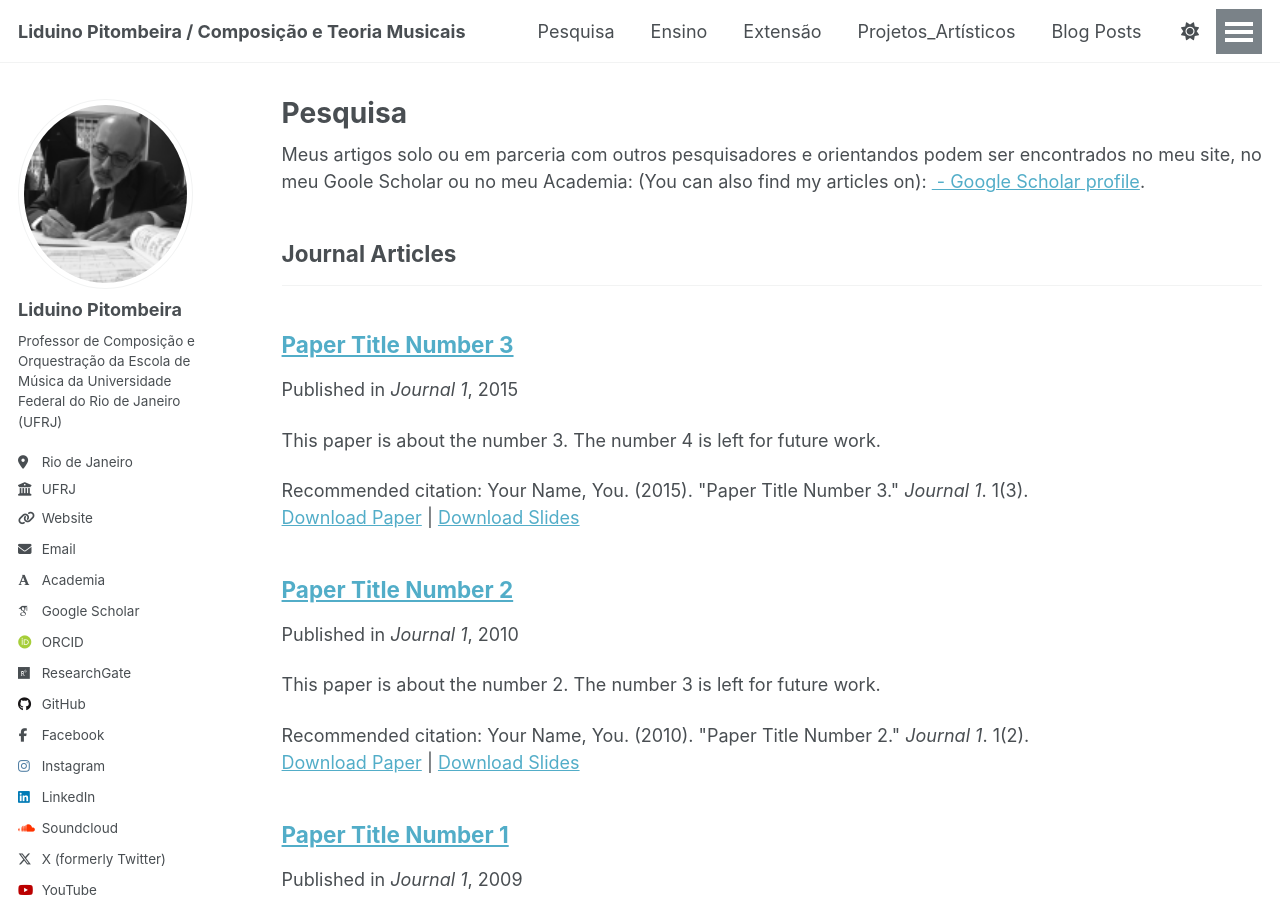
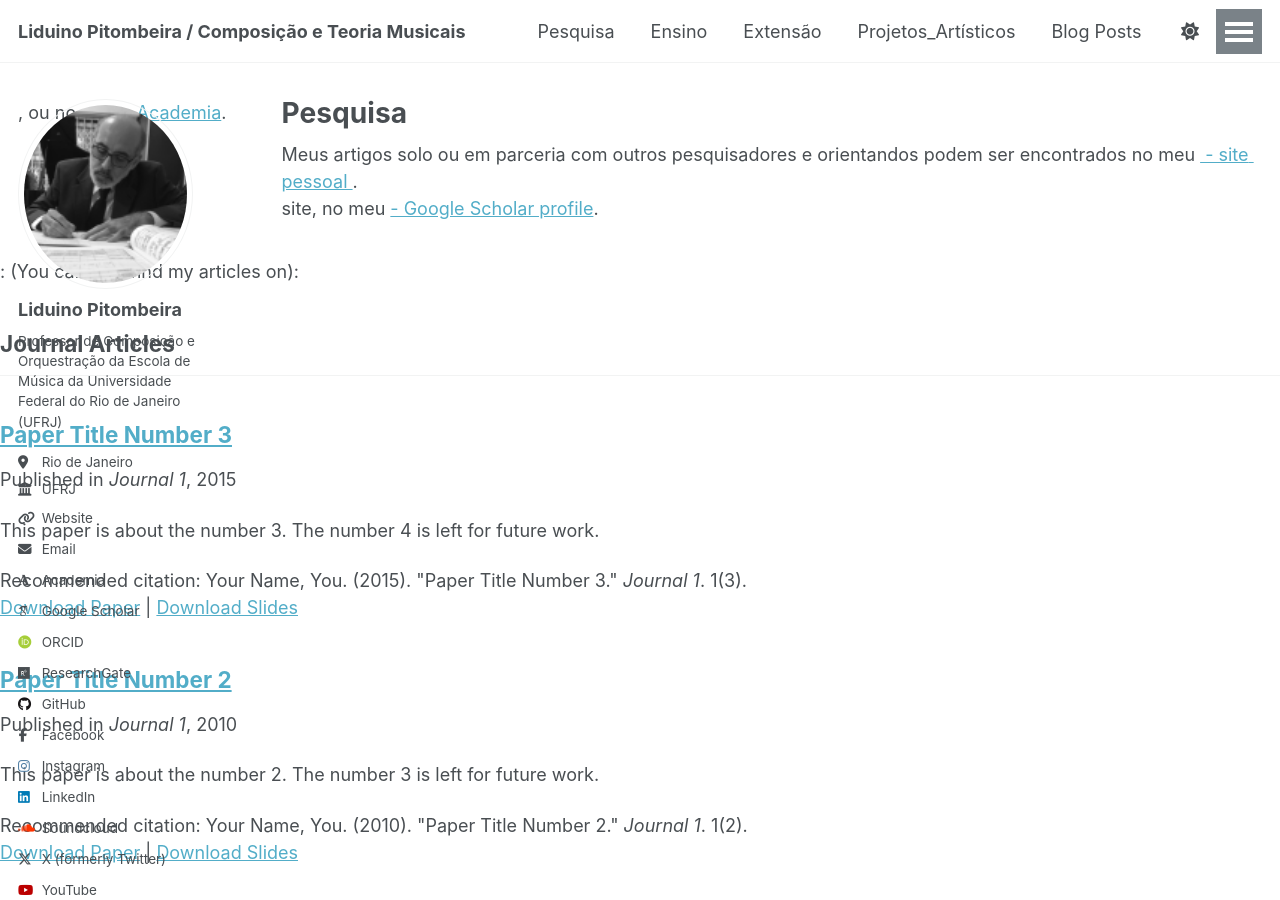
Before and after one commit to liduinopitombeira/liduinopitombeira.github.io, a Jekyll site: the page built from _pages/pesquisa.html, in a window 1280 px wide and 900 px high. Built offline with Jekyll 4.4.1, drawn with Linux system fonts in a browser that asks for light colours; some web fonts are replaced.

Commit message:
Update pesquisa.html

```diff
--- a/_pages/pesquisa.html
+++ b/_pages/pesquisa.html
@@ -6,10 +6,10 @@
 ---
 
 {% if site.author.googlescholar %}
-  <div class="wordwrap">Meus artigos solo ou em parceria com outros pesquisadores e orientandos
-    podem ser encontrados no meu site, no meu Goole Scholar ou no meu Academia:
+  <div class="wordwrap">Meus artigos solo ou em parceria com outros pesquisadores e orientandos podem ser encontrados no meu <a href="{{site.author.pitombeira}}"> - site pessoal </a>.</div>site,
+   no meu  <a href="{{site.author.googlescholar}}"> - Google Scholar profile</a>.</div>, ou no meu <a href="{{site.author.googlescholar}}"> - Academia</a>.</div>:
    (You can also find my articles on):
-         <a href="{{site.author.googlescholar}}"> - Google Scholar profile</a>.</div>
+
 {% endif %}
 
 {% include base_path %}
```
